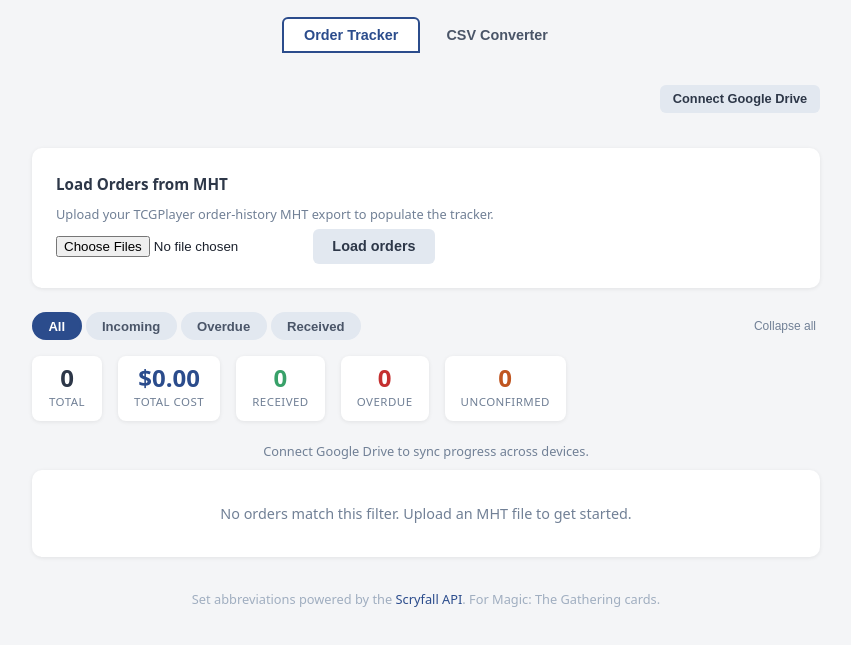
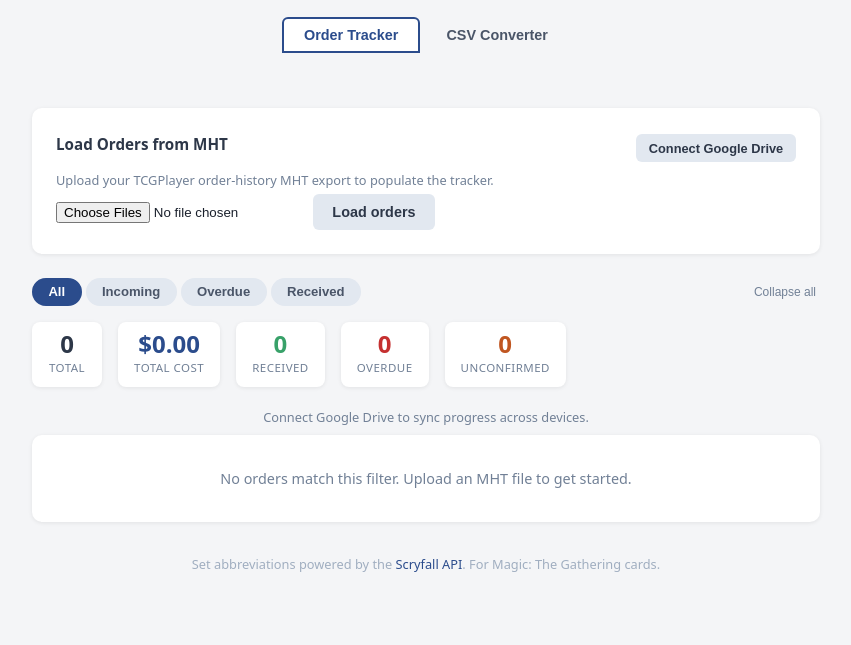
Before and after one commit to legolaptop/tcg-organizer-utilities, a website: page index.html in a window 1280 px wide. Shown: the part 143-788 px from the top of the page, without its empty margins (214-1065 px from the left). Drawn offline with Linux system fonts and the light colour scheme.

Commit message:
style: move Drive connect control into tracker upload header

```diff
--- a/index.html
+++ b/index.html
@@ -3,7 +3,7 @@
 <head>
   <meta charset="UTF-8" />
   <meta name="viewport" content="width=device-width, initial-scale=1.0" />
-  <title>TCG Order Tracker + CSV Export</title>
+  <title>TCG Manifest</title>
   <link rel="stylesheet" href="public/style.css" />
   <!-- Google Identity Services for OAuth -->
   <script src="https://accounts.google.com/gsi/client" async defer></script>
@@ -85,19 +85,19 @@
       <!-- ── Order Tracker ──────────────────────────────────── -->
       <div id="tracker-section" role="tabpanel">
 
-        <!-- Drive auth control - compact, top-right -->
-        <div id="drive-auth-control" class="drive-auth-control" data-status="disconnected">
-          <span id="drive-auth-status" class="drive-auth-status" hidden></span>
-          <button id="drive-connect-btn" class="btn btn-secondary btn-sm">Connect Google Drive</button>
-          <button id="drive-disconnect-btn" class="btn btn-secondary btn-sm drive-disconnect-btn" hidden>Disconnect</button>
-        </div>
-
         <!-- Save indicator -->
         <div id="save-indicator" class="save-indicator" aria-live="polite"></div>
 
         <!-- MHT upload for tracker -->
         <section class="card" id="tracker-upload-section">
-          <span class="section-label">Load Orders from MHT</span>
+          <div class="tracker-upload-head">
+            <span class="section-label">Load Orders from MHT</span>
+            <div id="drive-auth-control" class="drive-auth-control" data-status="disconnected">
+              <span id="drive-auth-status" class="drive-auth-status" hidden></span>
+              <button id="drive-connect-btn" class="btn btn-secondary btn-sm">Connect Google Drive</button>
+              <button id="drive-disconnect-btn" class="btn btn-secondary btn-sm drive-disconnect-btn" hidden>Disconnect</button>
+            </div>
+          </div>
           <p class="hint">Upload your TCGPlayer order-history MHT export to populate the tracker.</p>
           <div class="file-upload">
             <input id="tracker-file-input" type="file" accept=".mht,.mhtml,.html,.htm" multiple />
--- a/public/style.css
+++ b/public/style.css
@@ -258,14 +258,22 @@ footer a:hover {
 }
 
 /* ── Drive auth control ──────────────────────────────────────── */
-/* Compact, top-right of the tracker view */
+.tracker-upload-head {
+  display: flex;
+  align-items: center;
+  justify-content: space-between;
+  gap: 0.75rem;
+  flex-wrap: wrap;
+  margin-bottom: 0.35rem;
+}
+
 .drive-auth-control {
   display: flex;
   align-items: center;
   justify-content: flex-end;
   gap: 0.5rem;
   flex-wrap: wrap;
-  margin-bottom: 0.75rem;
+  margin-bottom: 0;
 }
 
 .drive-auth-status {
```
Also changed, not shown: public/index.html (+9 -9 lines).
